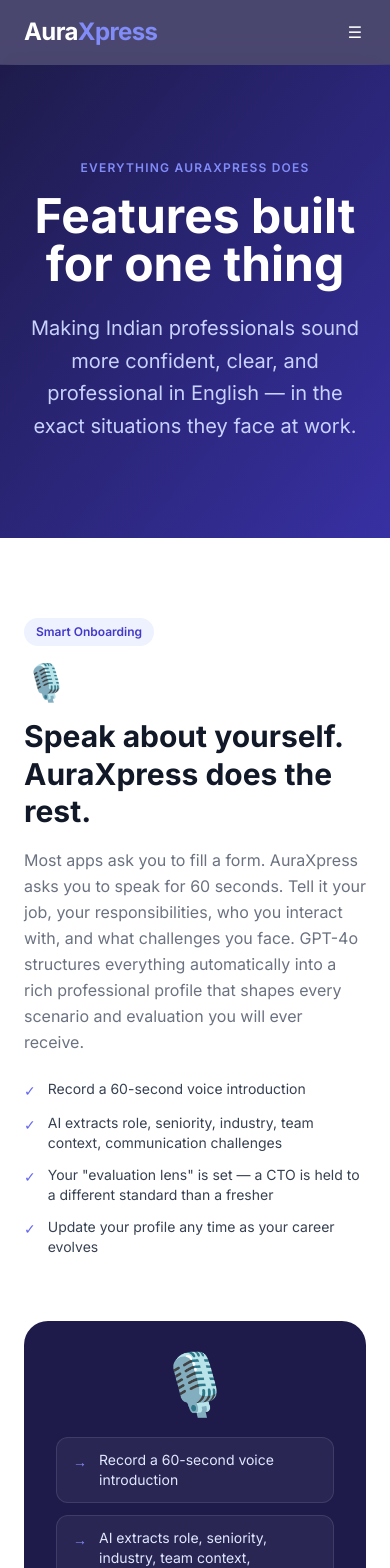
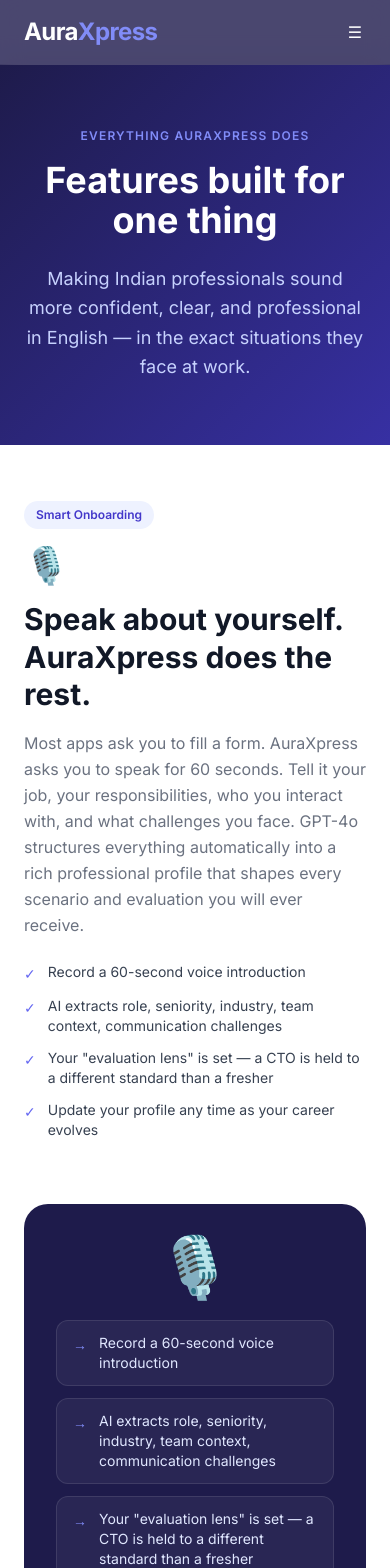
Before and after one commit to shantanu77/bolo, a Next.js app: page /features in a window 390 px wide. Shown: the top 1568 px of the page. Built offline with nearby package versions, Linux system fonts and the light colour scheme.

Commit message:
Polish marketing mobile layouts

```diff
--- a/app/(marketing)/about/page.tsx
+++ b/app/(marketing)/about/page.tsx
@@ -53,13 +53,13 @@
     <div className="bg-white text-gray-900">
 
       {/* Hero */}
-      <section className="bg-gradient-to-br from-indigo-950 to-indigo-800 text-white py-24 px-6">
+      <section className="bg-gradient-to-br from-indigo-950 to-indigo-800 text-white py-16 sm:py-24 px-6">
         <div className="max-w-4xl mx-auto">
           <div className="text-xs font-semibold uppercase tracking-widest text-indigo-400 mb-4">Our story</div>
-          <h1 className="text-5xl sm:text-6xl font-bold mb-6 leading-tight">
+          <h1 className="text-4xl sm:text-6xl font-bold mb-6 leading-tight">
             We built AuraXpress because we saw the gap.
           </h1>
-          <p className="text-xl text-indigo-200 max-w-2xl leading-relaxed">
+          <p className="text-lg sm:text-xl text-indigo-200 max-w-2xl leading-relaxed">
             Some of the sharpest professionals we know — engineers, managers, founders — were being underestimated in meetings and on calls. Not because they lacked ideas. Because the way they expressed those ideas in English did not match their actual capability.
           </p>
         </div>
--- a/app/(marketing)/features/page.tsx
+++ b/app/(marketing)/features/page.tsx
@@ -98,11 +98,11 @@
     <div className="bg-white text-gray-900">
 
       {/* Hero */}
-      <section className="bg-gradient-to-br from-indigo-950 to-indigo-800 text-white py-24 px-6">
+      <section className="bg-gradient-to-br from-indigo-950 to-indigo-800 text-white py-16 sm:py-24 px-6">
         <div className="max-w-3xl mx-auto text-center">
           <div className="text-xs font-semibold uppercase tracking-widest text-indigo-400 mb-4">Everything AuraXpress does</div>
-          <h1 className="text-5xl font-bold mb-6">Features built for one thing</h1>
-          <p className="text-xl text-indigo-200 leading-relaxed">
+          <h1 className="text-4xl sm:text-5xl font-bold mb-6">Features built for one thing</h1>
+          <p className="text-lg sm:text-xl text-indigo-200 leading-relaxed">
             Making Indian professionals sound more confident, clear, and professional in English — in the exact situations they face at work.
           </p>
         </div>
@@ -110,7 +110,7 @@
 
       {/* Core features */}
       {CORE_FEATURES.map(f => (
-        <section key={f.id} id={f.id} className={`py-20 px-6 ${f.reversed ? 'bg-gray-50' : 'bg-white'}`}>
+        <section key={f.id} id={f.id} className={`py-14 sm:py-20 px-6 ${f.reversed ? 'bg-gray-50' : 'bg-white'}`}>
           <div className="max-w-6xl mx-auto">
             <div className={`grid md:grid-cols-2 gap-16 items-center ${f.reversed ? 'md:flex-row-reverse' : ''}`}>
               <div className={f.reversed ? 'md:order-2' : ''}>
--- a/app/(marketing)/page.tsx
+++ b/app/(marketing)/page.tsx
@@ -104,12 +104,12 @@
               Built specifically for Indian professionals
             </div>
 
-            <h1 className="text-5xl sm:text-6xl lg:text-7xl font-bold leading-[1.1] tracking-tight mb-6">
+            <h1 className="text-4xl sm:text-6xl lg:text-7xl font-bold leading-[1.1] tracking-tight mb-6">
               Speak English<br />
               <span className="text-indigo-300">like you mean it.</span>
             </h1>
 
-            <p className="text-xl text-indigo-200 max-w-xl leading-relaxed mb-10">
+            <p className="text-lg sm:text-xl text-indigo-200 max-w-xl leading-relaxed mb-10">
               AuraXpress listens to you speak, evaluates your response, and plays back a better version — tailored to your job, your industry, and your communication goals.
             </p>
 
--- a/components/bio/BioCaptureModal.tsx
+++ b/components/bio/BioCaptureModal.tsx
@@ -164,7 +164,7 @@
                 <p className="text-sm text-gray-700 leading-relaxed">{structured.summary}</p>
               </div>
 
-              <div className="grid grid-cols-2 gap-3 mb-4 text-xs">
+              <div className="grid grid-cols-1 sm:grid-cols-2 gap-3 mb-4 text-xs">
                 {[
                   { label: 'Role',       value: structured.current_role },
                   { label: 'Seniority',  value: structured.seniority },
```
